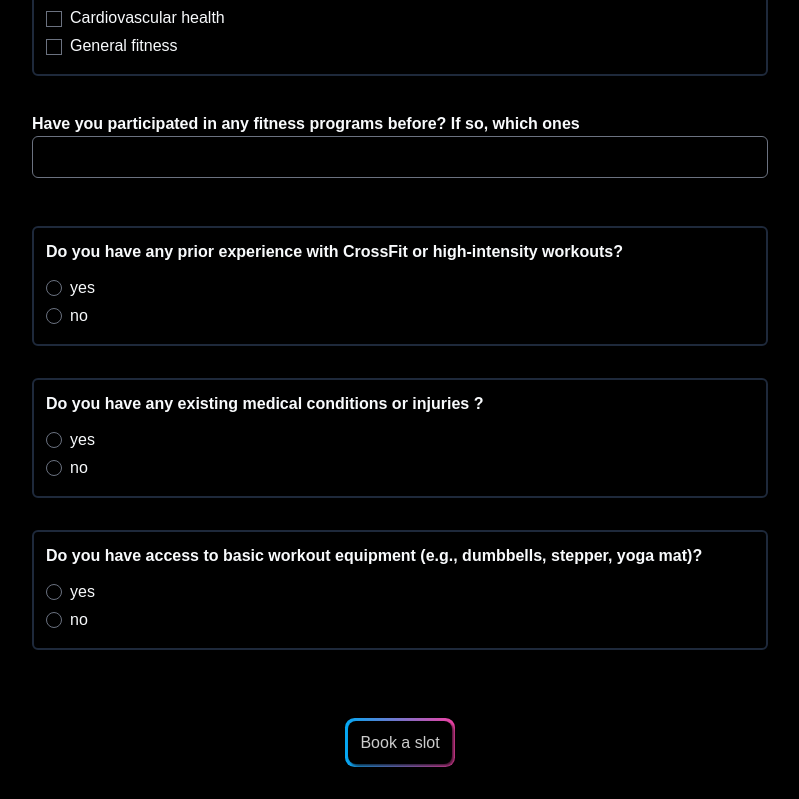
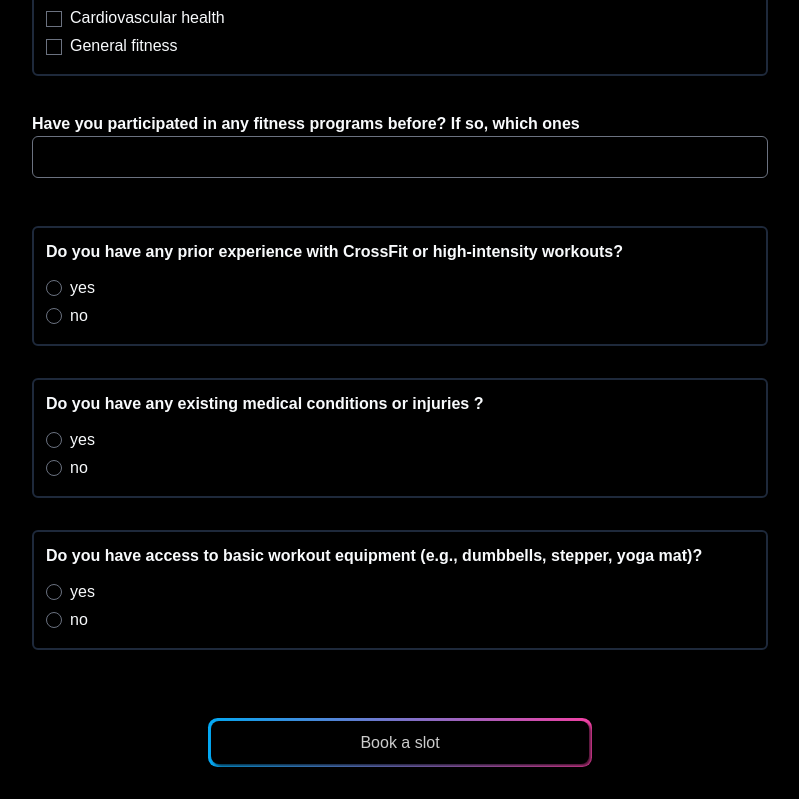
Before and after one commit to MuraliPrasanth2/swagfit-black, a React (Create React App) app: page / in a window 1280 px wide. Shown: the part 1342-2141 px from the top of the page, without its empty margins (240-1039 px from the left). Built offline with nearby package versions, Linux system fonts and the light colour scheme.

Commit message:
modified the width of the button

```diff
--- a/src/App.js
+++ b/src/App.js
@@ -175,8 +175,11 @@ function App() {
                     formik={formik}
                 />
                 <div className="text-center">
-                    <div className="button-rainbow-container mx-auto mt-9 before:absolute before:top-0 before:left-0 before:h-full before:w-full before:block hover:before:blur-lg active:before:blur-lg z-[1] before:-z-10">
-                        <button type="submit" className="button-rainbow z-[3]">
+                    <div
+                        className="button-rainbow-container mx-auto mt-9 before:absolute before:top-0 before:left-0 before:h-full before:w-full before:block hover:before:blur-lg active:before:blur-lg z-[1] before:-z-10 w-full max-w-96
+                        "
+                    >
+                        <button type="submit" className="button-rainbow z-[3] w-full">
                             Book a slot
                         </button>
                     </div>
```
